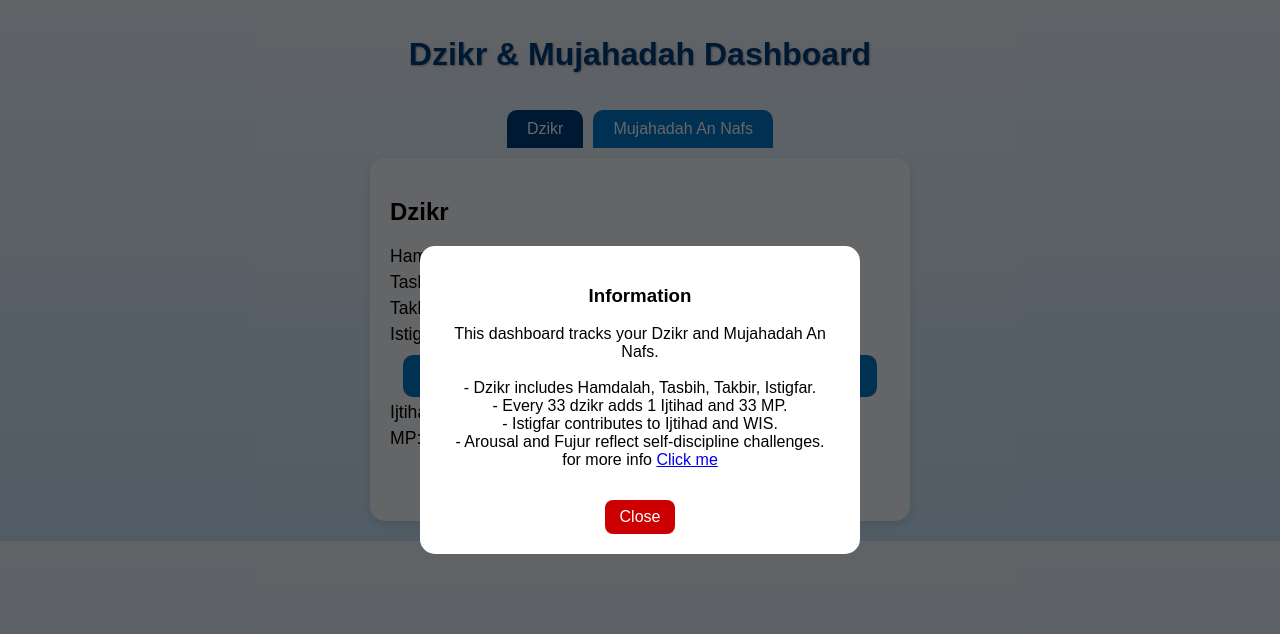
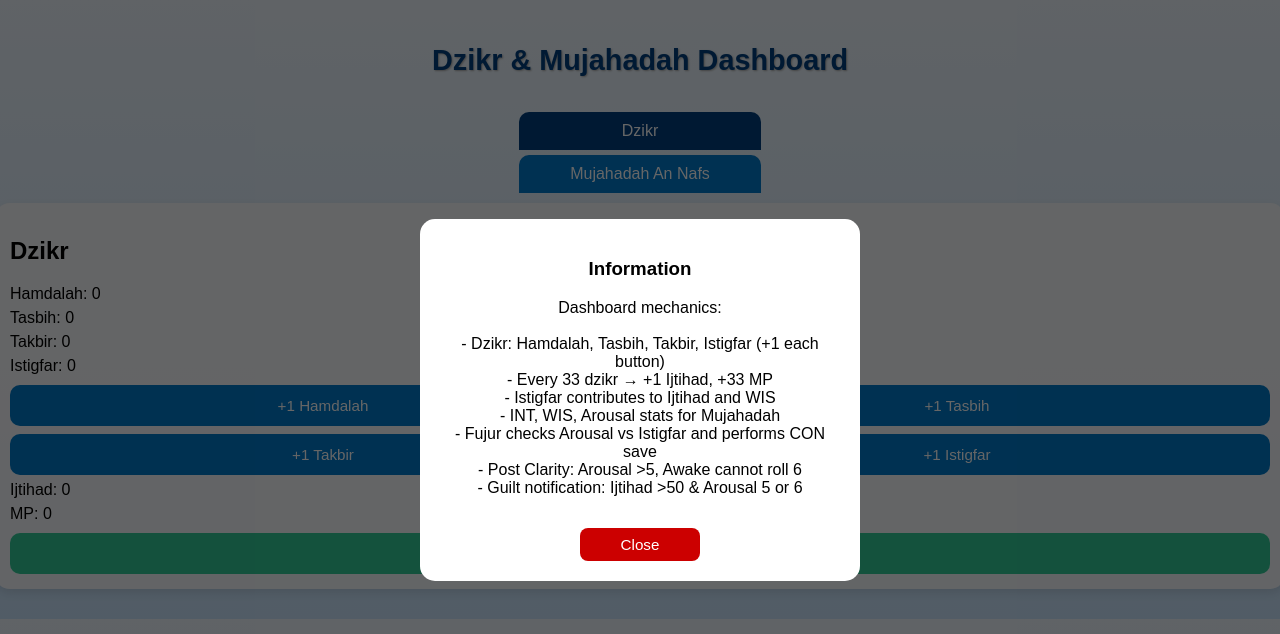
Before and after one commit to Dillah456/Test, a plain HTML site: page Dzikr/index.html in a window 1280 px wide. Both pictures are taken after a click on the button "Information". Drawn offline with Linux system fonts and the light colour scheme.

Commit message:
Update index.html

```diff
--- a/Dzikr/index.html
+++ b/Dzikr/index.html
@@ -9,7 +9,7 @@
     font-family: Arial, sans-serif;
     background: linear-gradient(to bottom, #f0f8ff, #cce7ff);
     margin: 0;
-    padding: 0;
+    padding: 10px;
     display: flex;
     flex-direction: column;
     align-items: center;
@@ -19,104 +19,84 @@
     text-align: center;
     color: #004080;
     padding: 15px 0;
+    font-size: 1.8em;
     text-shadow: 1px 1px 2px #aaa;
   }
 
   .tabs {
     display: flex;
     justify-content: center;
+    flex-wrap: wrap;
     margin-bottom: 10px;
+    gap: 5px;
   }
-
   .tab {
-    padding: 10px 20px;
-    margin: 0 5px;
+    padding: 10px 15px;
     border-radius: 10px 10px 0 0;
     cursor: pointer;
     background-color: #007acc;
     color: white;
+    font-size: 1em;
+    flex: 1 1 40%;
+    text-align: center;
     transition: 0.2s;
   }
-
   .tab:hover { background-color: #005fa3; }
   .tab.active { background-color: #004080; }
 
   .segment {
     display: none;
     width: 100%;
-    max-width: 500px;
     background: #ffffffdd;
     border-radius: 15px;
     box-shadow: 0 4px 10px rgba(0,0,0,0.1);
-    padding: 20px;
+    padding: 15px;
     margin-bottom: 20px;
+    position: relative;
   }
-
   .segment.active { display: block; }
 
-  .status p, .segment p { margin: 5px 0; font-size: 1.1em; }
-
+  .segment p { margin: 6px 0; font-size: 1em; }
   .buttons {
     display: flex;
     flex-wrap: wrap;
     justify-content: center;
-    gap: 10px;
+    gap: 8px;
     margin-top: 10px;
   }
-
   button {
-    padding: 12px 18px;
-    font-size: 1em;
+    padding: 12px 15px;
+    font-size: 0.95em;
     border-radius: 10px;
     border: none;
     cursor: pointer;
-    transition: transform 0.1s;
+    flex: 1 1 40%;
+    min-width: 120px;
+    text-align: center;
   }
-
   button:hover { transform: scale(1.05); box-shadow: 0 4px 8px rgba(0,0,0,0.2); }
 
   button.dzikr { background-color: #007acc; color: white; }
   button.arousal { background-color: #ff9933; color: white; }
   button.fujur { background-color: #cc0000; color: white; }
   button.info { background-color: #33cc99; color: white; }
+  button.saveStat { background-color: #6600cc; color: white; }
 
   /* Modal */
-  .modal {
-    display: none;
-    position: fixed;
-    z-index: 100;
-    left: 0; top: 0;
-    width: 100%; height: 100%;
-    overflow: auto;
-    background-color: rgba(0,0,0,0.6);
-    justify-content: center; align-items: center;
-  }
+  .modal { display: none; position: fixed; z-index: 100; left: 0; top: 0; width: 100%; height: 100%; background-color: rgba(0,0,0,0.6); justify-content: center; align-items: center; }
+  .modal-content { background-color: white; padding: 20px; border-radius: 15px; width: 90%; max-width: 400px; text-align: center; }
+  .close-btn { margin-top: 15px; padding: 8px 15px; border: none; border-radius: 8px; background-color: #cc0000; color: white; cursor: pointer; }
+  .close-btn:hover { background-color: #990000; }
 
-  .modal-content {
-    background-color: white;
-    padding: 20px;
-    border-radius: 15px;
-    width: 90%;
-    max-width: 400px;
-    text-align: center;
-  }
-
-  .close-btn {
-    margin-top: 15px;
-    padding: 8px 15px;
-    border: none;
-    border-radius: 8px;
-    background-color: #cc0000;
-    color: white;
-    cursor: pointer;
-  }
-
-  .close-btn:hover { background-color: #990000; }
+  /* Notification */
+  #notification { position: fixed; top: 20px; right: 10px; background: #ffcc00; padding: 10px 12px; border-radius: 10px; box-shadow: 0 4px 6px rgba(0,0,0,0.2); display: none; font-weight: bold; z-index: 200; font-size: 0.95em; max-width: 200px; text-align: center; word-wrap: break-word;}
 </style>
 </head>
 <body>
 
 <h1>Dzikr & Mujahadah Dashboard</h1>
+
+<div id="notification"></div>
 
 <div class="tabs">
   <div class="tab active" onclick="showSegment('dzikr')">Dzikr</div>
@@ -148,14 +128,17 @@
 <!-- Mujahadah Segment -->
 <div id="mujahadah" class="segment">
   <h2>Mujahadah An Nafs</h2>
-  <p>INT: <span id="intStat">8</span></p>
-  <p>WIS: <span id="wisStat">7</span></p>
-  <p>Arousal: <span id="arousalStat">4</span></p>
+  <p>INT: <span id="intStat">0</span></p>
+  <p>WIS: <span id="wisStat">0</span></p>
+  <p>Arousal: <span id="arousalStat">0</span></p>
+  <p>CON Save: <span id="conStat">0</span></p>
+  <p>MP: <span id="mp2">0</span></p>
 
   <div class="buttons">
-    <button class="arousal" onclick="awake()">Awake (Random Arousal)</button>
+    <button class="arousal" onclick="awake()">Awake</button>
     <button class="arousal" onclick="defineArousal()">Define Arousal</button>
     <button class="fujur" onclick="Fujur()">Fujur</button>
+    <button class="saveStat" onclick="saveStats()">Save INT/WIS</button>
     <button class="info" onclick="showInfo()">Information</button>
   </div>
 </div>
@@ -165,42 +148,58 @@
   <div class="modal-content">
     <h3>Information</h3>
     <p>
-      This dashboard tracks your Dzikr and Mujahadah An Nafs.
-      <br><br>
-      - Dzikr includes Hamdalah, Tasbih, Takbir, Istigfar.
-      <br>
-      - Every 33 dzikr adds 1 Ijtihad and 33 MP.
-      <br>
-      - Istigfar contributes to Ijtihad and WIS.
-      <br>
-      - Arousal and Fujur reflect self-discipline challenges.
-      <br>
-      for more info
-      <a href="Info.html"> Click me</a>
+      Dashboard mechanics:<br><br>
+      - Dzikr: Hamdalah, Tasbih, Takbir, Istigfar (+1 each button)<br>
+      - Every 33 dzikr → +1 Ijtihad, +33 MP<br>
+      - Istigfar contributes to Ijtihad and WIS<br>
+      - INT, WIS, Arousal stats for Mujahadah<br>
+      - Fujur checks Arousal vs Istigfar and performs CON save<br>
+      - Post Clarity: Arousal >5, Awake cannot roll 6<br>
+      - Guilt notification: Ijtihad >50 & Arousal 5 or 6
     </p>
-
     <button class="close-btn" onclick="closeInfo()">Close</button>
   </div>
 </div>
 
 <script src="dzikr.js"></script>
 <script>
-function showSegment(id) {
-  document.querySelectorAll('.segment').forEach(seg => seg.classList.remove('active'));
+function showSegment(id){
+  document.querySelectorAll('.segment').forEach(seg=>seg.classList.remove('active'));
   document.getElementById(id).classList.add('active');
-
-  document.querySelectorAll('.tab').forEach(tab => tab.classList.remove('active'));
+  document.querySelectorAll('.tab').forEach(tab=>tab.classList.remove('active'));
   event.target.classList.add('active');
 }
 
-// Show Information Modal
-function showInfo() {
-  document.getElementById('infoModal').style.display = 'flex';
+function showInfo(){ document.getElementById('infoModal').style.display='flex'; }
+function closeInfo(){ document.getElementById('infoModal').style.display='none'; }
+
+function notify(msg,dur=3000){
+  const n=document.getElementById('notification');
+  n.innerText=msg;
+  n.style.display='block';
+  setTimeout(()=>{ n.style.display='none'; },dur);
 }
 
-// Close Information Modal
-function closeInfo() {
-  document.getElementById('infoModal').style.display = 'none';
+// Awake with Post Clarity limit
+function awake(){
+  if(arousal>=5){
+    arousal=Math.floor(Math.random()*5)+1; // 1–5
+  }else{
+    arousal=Math.floor(Math.random()*6)+1; // 1–6
+  }
+  updateStat("arousalStat",arousal);
+  if(arousal>=5 && Ijtihad>50){
+    notify("Guilt");
+  }
+}
+
+// Save INT/WIS randomly 1–20
+function saveStats(){
+  const intRoll=Math.floor(Math.random()*20)+1;
+  const wisRoll=Math.floor(Math.random()*20)+1;
+  updateStat("intStat",intRoll);
+  updateStat("wisStat",wisRoll);
+  notify(`INT Saved: ${intRoll}, WIS Saved: ${wisRoll}`);
 }
 </script>
 </body>
```
